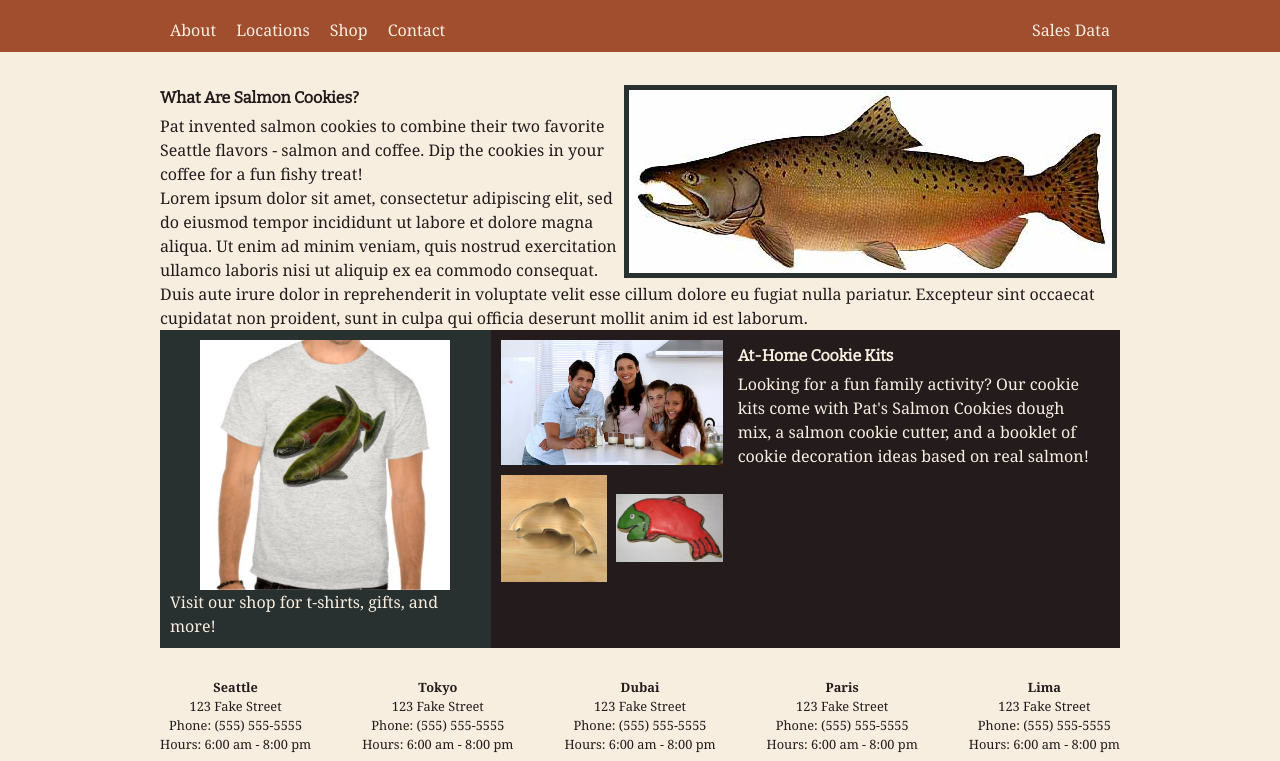
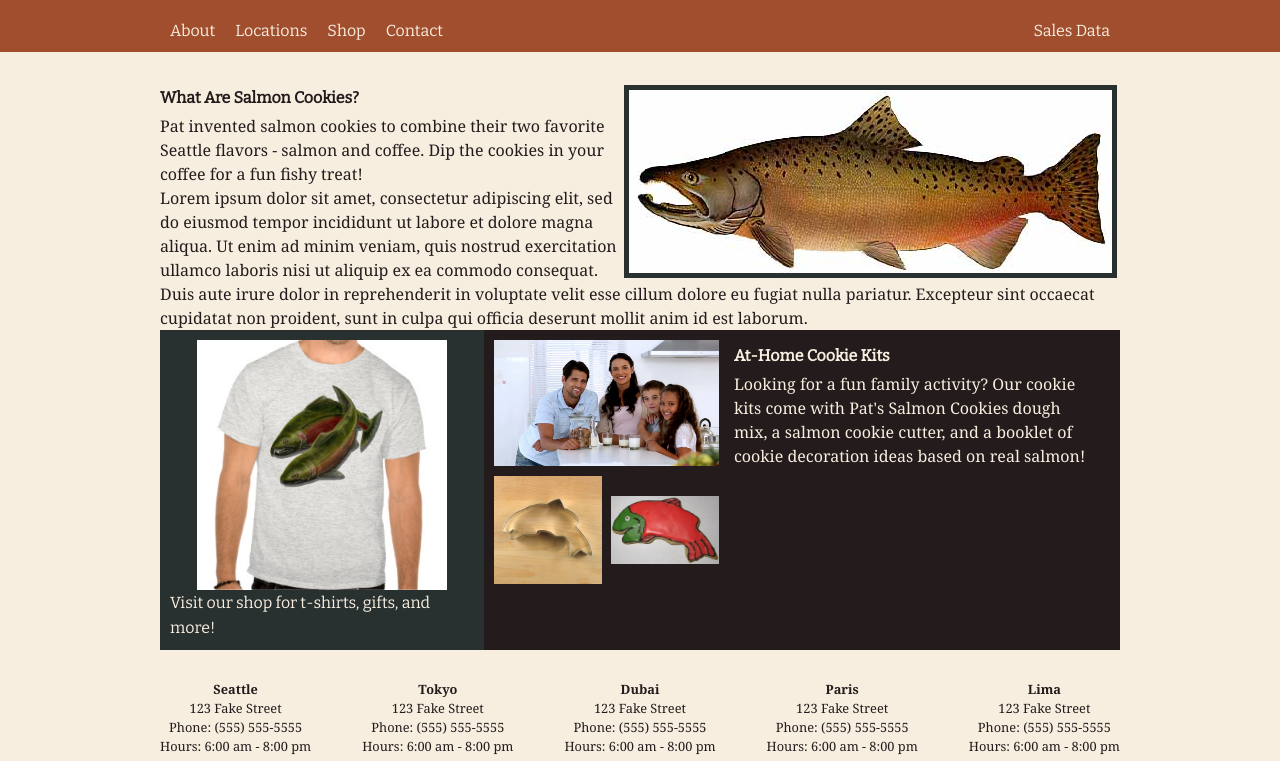
Before and after one commit to lucy-gelderloos/cookie-stand, a plain HTML site: page index.html in a window 1280 px wide. Shown: the part 358-1119 px from the top of the page. Drawn offline with nearby package versions, Linux system fonts and the light colour scheme; a web font is replaced by a local one.

Commit message:
Change link & button font

```diff
--- a/css/style.css
+++ b/css/style.css
@@ -44,6 +44,10 @@ nav ul li:hover {
 
 nav ul li:last-child {
     margin-left:auto;
+}
+
+a {
+    font-family:'Bitter',serif;
 }
 
 a:link, a:visited {
@@ -287,6 +291,7 @@ form {
     border:none;
     color:#F7EEE0;
     padding:10px;
+    font-family:'Bitter',serif;
   }
 
   button:hover{
```
